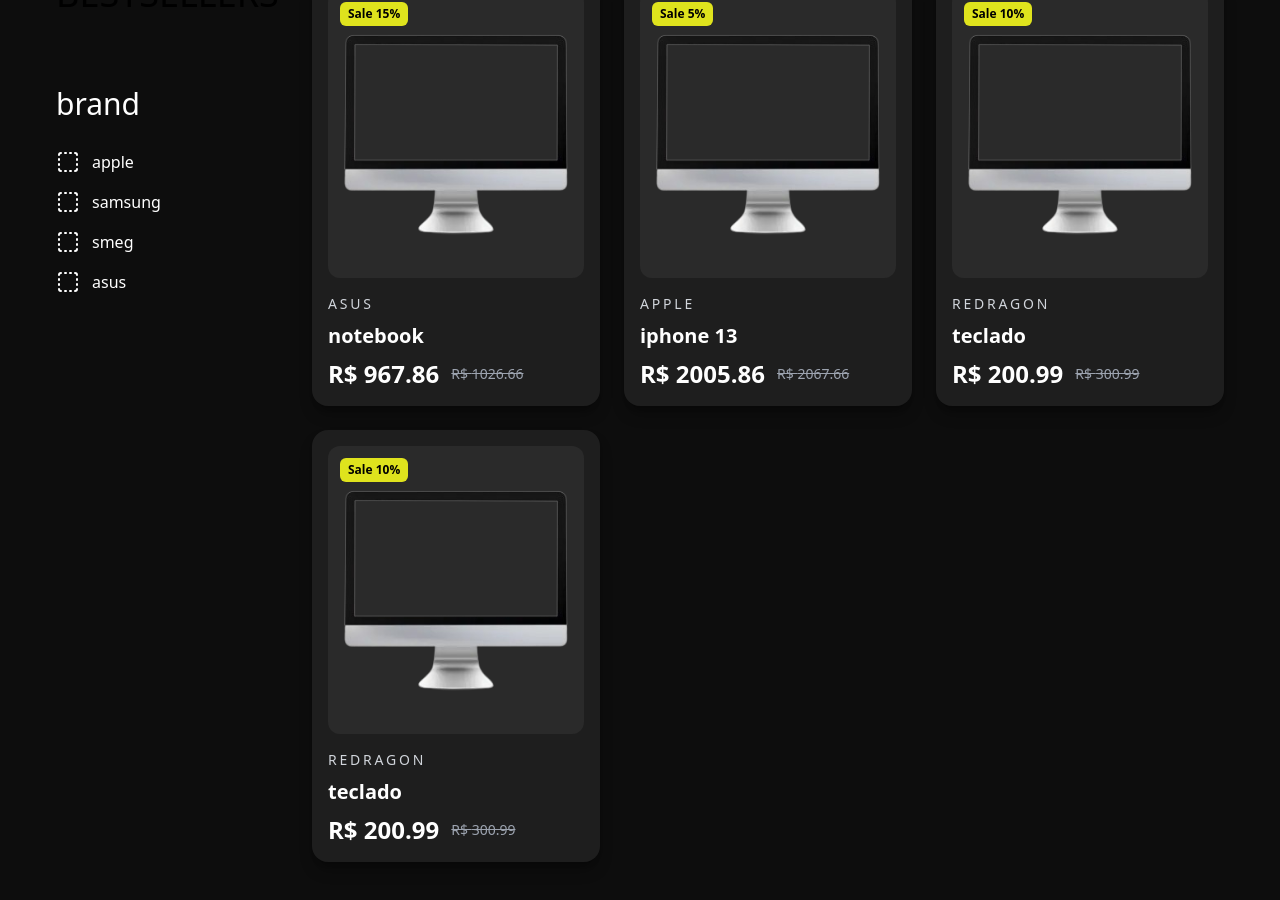
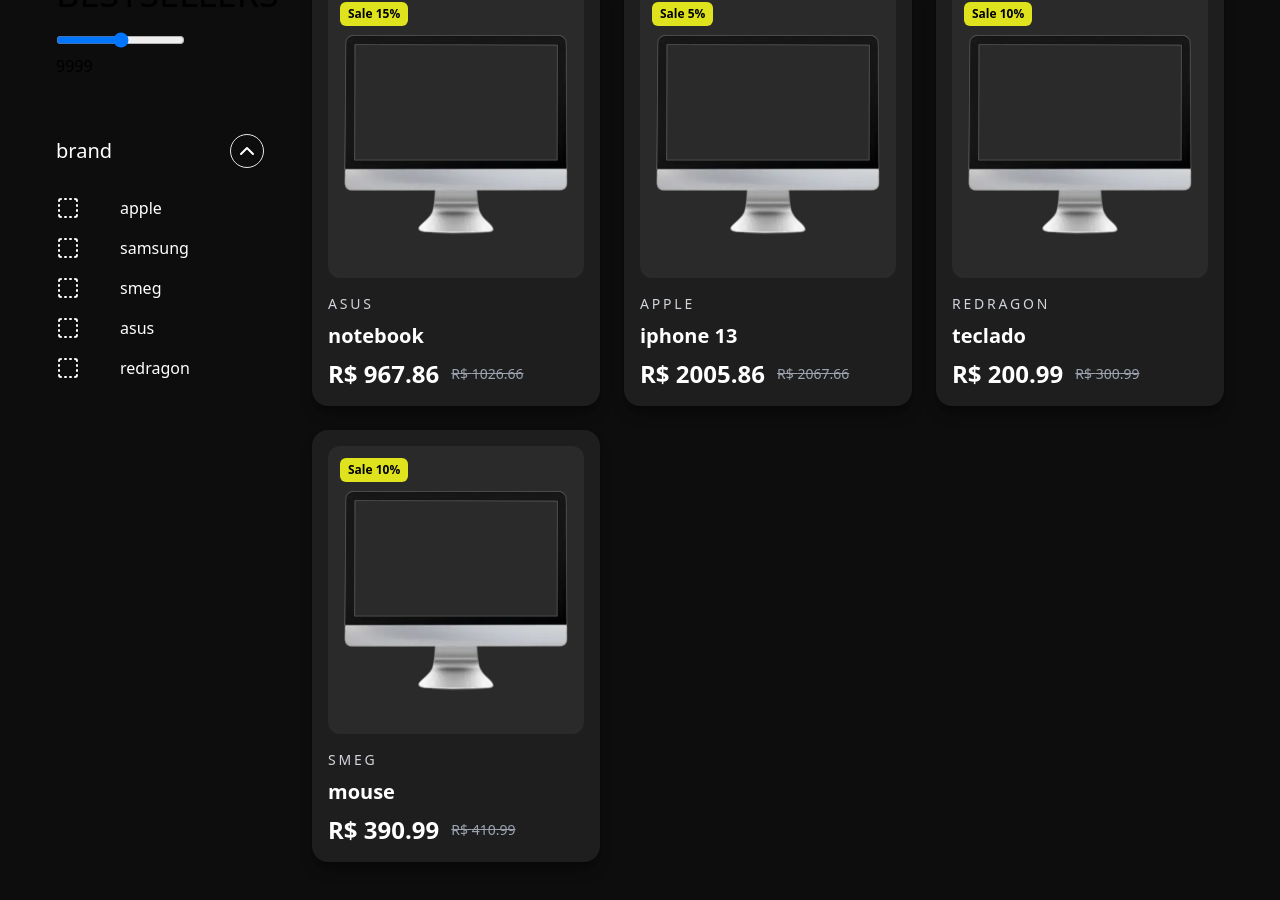
Before and after one commit to joaovitorS-silva/E-Commerce-Sneakers, a React (Vite) app: page /best in a window 1280 px wide. Shown: the part 172-1072 px from the top of the page. Built offline with nearby package versions, Linux system fonts and the light colour scheme; a web font is replaced by a local one.

Commit message:
feat: adicionando todas as funcionalidades da sidebar

```diff
--- a/src/pages/BestSellers.jsx
+++ b/src/pages/BestSellers.jsx
@@ -1,7 +1,14 @@
 import pc from "/src/assets/pc.png";
 import CardProduto from "../componentes/cardProduto";
-import { SquareCheckBig, SquareDashed, CircleX } from "lucide-react";
+import {
+  SquareCheckBig,
+  SquareDashed,
+  CircleX,
+  ChevronUp,
+  ChevronDown,
+} from "lucide-react";
 import { useState } from "react";
+
 function BestSellers() {
   const produtos = [
     {
@@ -32,18 +39,19 @@
       imagem: pc,
     },
     {
-      id: 1,
-      nome: "teclado",
-      marca: "redragon",
-      preco: 200.99,
-      precoOriginal: 300.99,
+      id: 4,
+      nome: "mouse",
+      marca: "smeg",
+      preco: 390.99,
+      precoOriginal: 410.99,
       desconto: 10,
       imagem: pc,
     },
   ];
-  const Marcas = ["apple", "samsung", "smeg", "asus"];
+  const Marcas = ["apple", "samsung", "smeg", "asus", "redragon"];
   const [marcarsSelecionada, setmarcarsSelecionadas] = useState([]);
-
+  const [PrecoMax, setPrecoMax] = useState(9999);
+  const [botaoView, setbotaoView] = useState(true);
   function OncheckBox(marca) {
     setmarcarsSelecionadas((estadoAnterior) =>
       estadoAnterior.includes(marca)
@@ -51,6 +59,45 @@
         : [...estadoAnterior, marca],
     );
   }
+  function Onfilter() {
+    const ProdutosFiltrados = produtos.filter(
+      (produto) =>
+        (marcarsSelecionada.length === 0 ||
+          marcarsSelecionada.includes(produto.marca)) &&
+        PrecoMax >= produto.preco,
+    );
+
+    return ProdutosFiltrados.length === 0 ? (
+      <p className="text-white text-xl col-span-full text-center">
+        nenhum bagulho encontrdijasdoasijdoasijdaosijdoiado
+      </p>
+    ) : (
+      ProdutosFiltrados.map((produto) => (
+        <CardProduto key={produto.id} produto={produto} />
+      ))
+    );
+  }
+  function botaoViewOn() {
+    return botaoView === true ? (
+      <ul className=" flex flex-col mt-7 gap-4 text-white">
+        {Marcas.map((marca) => (
+          <li key={marca} className="flex gap-10">
+            <button type="button" onClick={() => OncheckBox(marca)}>
+              {marcarsSelecionada.includes(marca) ? (
+                <SquareCheckBig />
+              ) : (
+                <SquareDashed />
+              )}
+            </button>
+            {marca}
+          </li>
+        ))}
+      </ul>
+    ) : (
+      ""
+    );
+  }
+
   return (
     <section className="  bg-[#0D0D0D] min-h-screen px-4 py-8 sm:px-6 lg:px-8">
       <div className=" flex ">
@@ -69,26 +116,26 @@
               </li>
             ))}
           </ul>
-          <h2 className="text-white text-3xl mt-14">brand</h2>
-          <ul className=" flex flex-col mt-7 gap-4 text-white">
-            {Marcas.map((marca) => (
-              <li key={marca} className="flex gap-3">
-                <button type="button" onClick={() => OncheckBox(marca)}>
-                  {marcarsSelecionada.includes(marca) ? (
-                    <SquareCheckBig />
-                  ) : (
-                    <SquareDashed />
-                  )}
-                </button>
-                {marca}
-              </li>
-            ))}
-          </ul>
+          <input
+            type="range"
+            min="0"
+            max="9999"
+            onChange={(e) => setPrecoMax(Number(e.target.value))}
+          />{" "}
+          <p>{PrecoMax}</p>
+          <div className="flex items-center">
+            <h2 className=" text-white  border-white text-xl mt-14">brand</h2>
+            <button
+              className="ml-auto mt-14 p-1 rounded-full border text-white"
+              onClick={() => setbotaoView(!botaoView)}
+            >
+              {botaoView === true ? <ChevronUp /> : <ChevronDown />}
+            </button>
+          </div>
+          {botaoViewOn()}
         </div>
         <div className="flex-1 grid grid-cols-1 sm:grid-cols-2 xl:grid-cols-3 gap-6 p-6">
-          {produtos.map((produto) => (
-            <CardProduto key={produto.id} produto={produto} />
-          ))}
+          {Onfilter()}
         </div>
       </div>
     </section>
```
